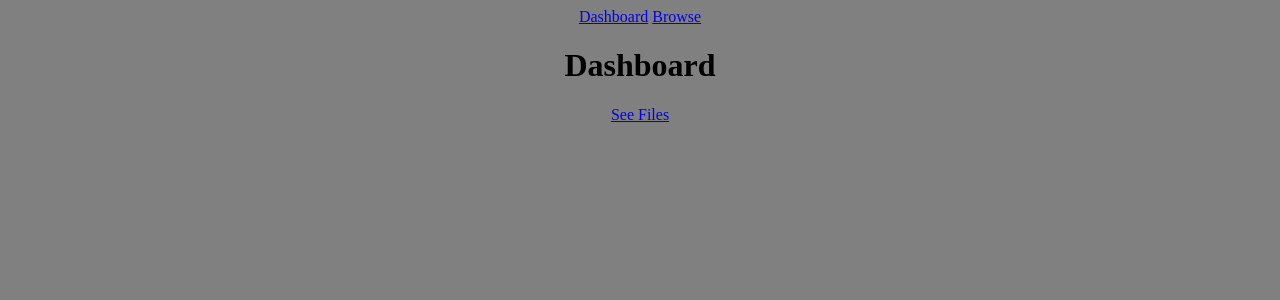
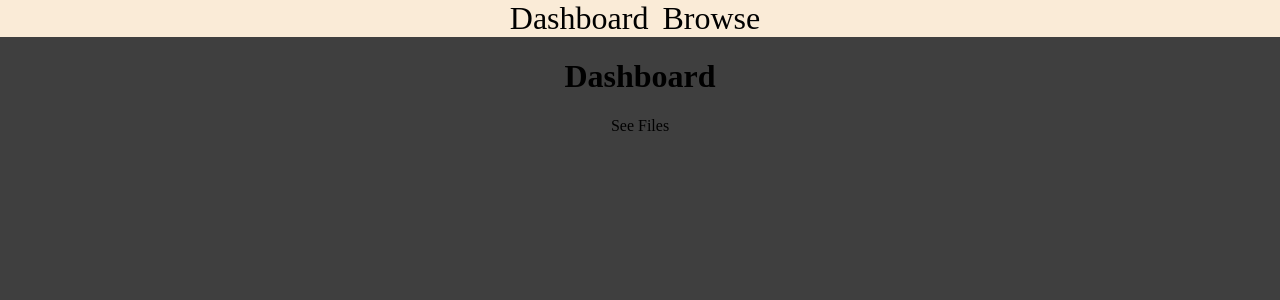
Before and after one commit to yviler/localDrop, a FastAPI app: page /dashboard in a window 1280 px wide. Shown: the top 300 px of the page. Run offline with FastAPI, Linux system fonts and the light colour scheme.

Commit message:
change index to browse, add layouting, add javascript and audio for mouseenter

```diff
--- a/main.py
+++ b/main.py
@@ -20,8 +20,8 @@ BASE_DIR = Path(UPLOAD_DIR).resolve()
 templates.env.globals["BASE_DIR"] = str(UPLOAD_DIR)
 
 @app.get("/")
-def index():
-    return RedirectResponse("/dashboard")
+def index(request: Request):
+    return RedirectResponse(f"/browse/{UPLOAD_DIR}")
 
 @app.get("/dashboard")
 def dashboard(request: Request):
--- a/static/css/base.css
+++ b/static/css/base.css
@@ -1,11 +1,26 @@
-div {
+.header {
   display: flex;
   text-align: center;
   justify-content: center;
   align-items: center;
   flex-direction: column;
+  background-color: antiquewhite;
+}
+
+.header a {
+  margin-right: 10px;
+  font-size: 32px;
+}
+
+a {
+  color: black;
+  text-decoration: none;
+}
+
+body {
+  margin: 0;
 }
 
 html {
-  background-color:  grey;
+  background-color: rgb(63, 63, 63);
 }
--- a/templates/base.html
+++ b/templates/base.html
@@ -6,7 +6,7 @@
   </head>
   {% block head %} {% endblock %}
   <body>
-    <div>
+    <div class="header">
       <header>
         <nav>
           <a href="{{request.url_for('dashboard')}}">Dashboard</a>
```
Also changed, not shown: static/css/browse.css (+38 -0 lines), static/js/browse.js (added, +9 -0 lines), templates/browse.html (+13 -9 lines), 1 other file.
